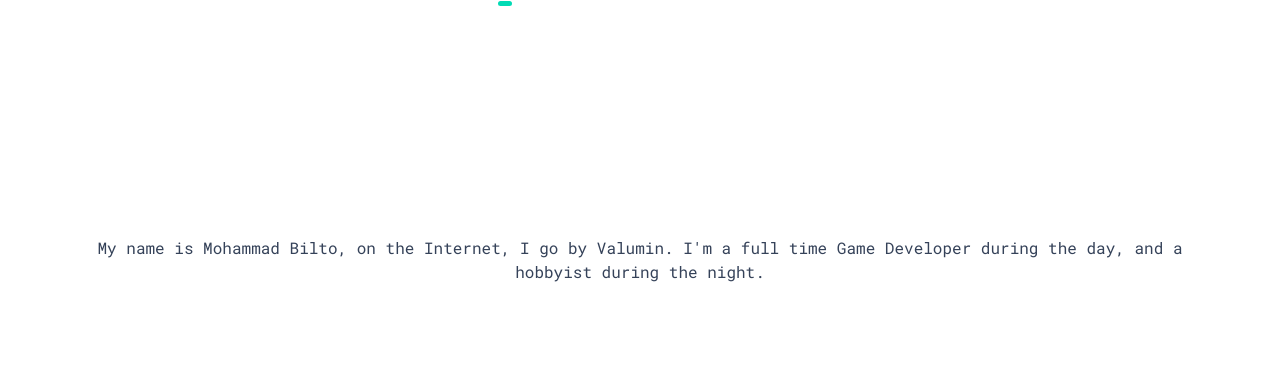
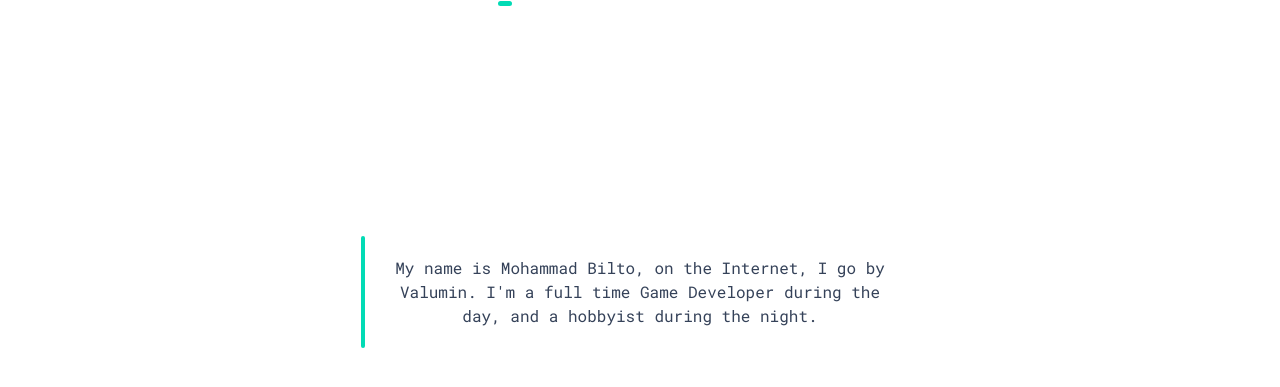
Before and after one commit to valumin/flappyufo, a plain HTML site: page index.html in a window 1280 px wide. Shown: the part 119-506 px from the top of the page. Drawn offline with nearby package versions, Linux system fonts and the light colour scheme.

Commit message:
Add files via upload

```diff
--- a/assets/css/main.css
+++ b/assets/css/main.css
@@ -69,6 +69,25 @@ section h1 {
     text-align: center;
 }
 
+#home-about-container .about-me {
+    position: relative;
+    padding: 20px;
+    display: block;
+    margin: auto;
+    width: 50%;
+}
+
+#home-about-container .about-me::before {
+    content: '';
+    position: absolute;
+    top: 0px;
+    left: 0px;
+    width: 4px;
+    height: 100%;
+    background-color: #02DBB5;
+    border-radius: 20px;
+}
+
 #challenge-container .challenge-desc {
     position: relative;
     padding: 20px;
@@ -86,7 +105,6 @@ section h1 {
     height: 100%;
     background-color: #02DBB5;
     border-radius: 20px;
-
 }
 
 #games-container {
```
